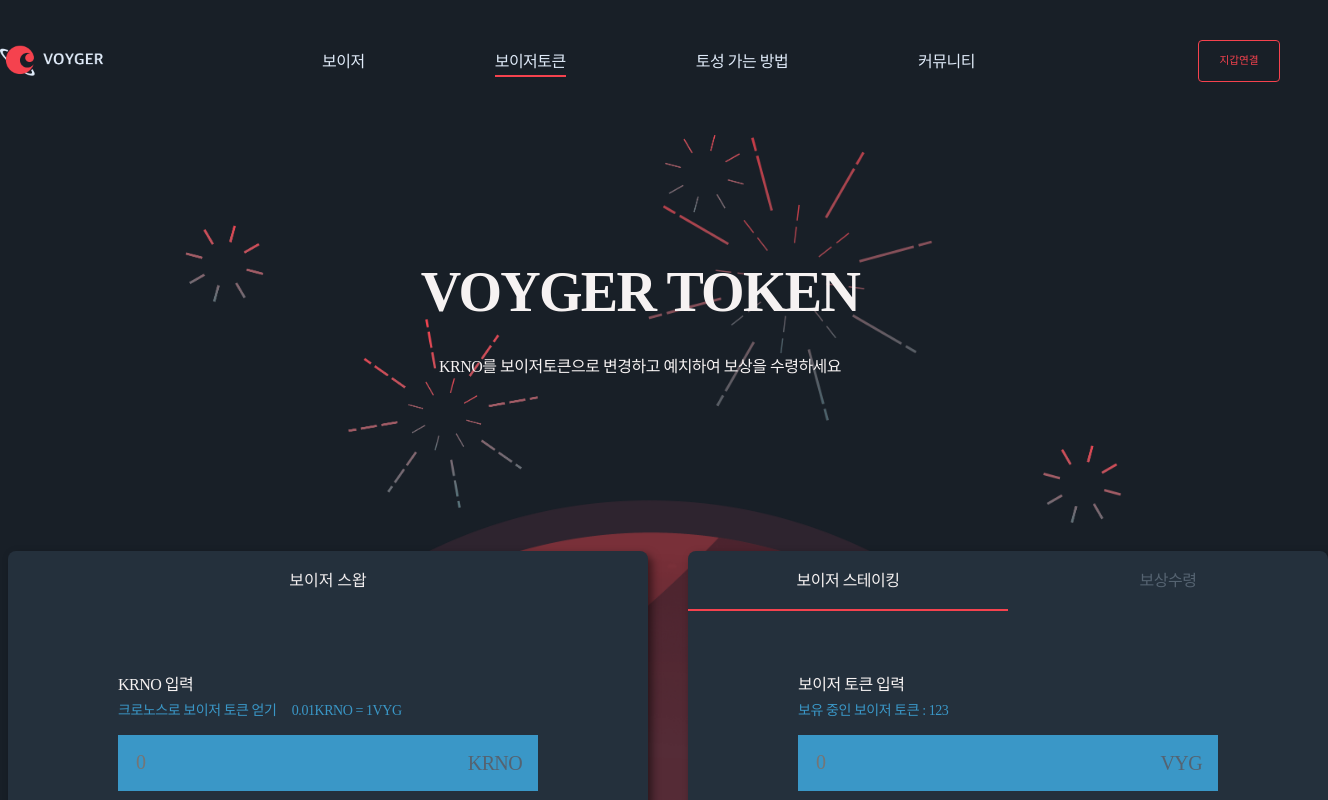
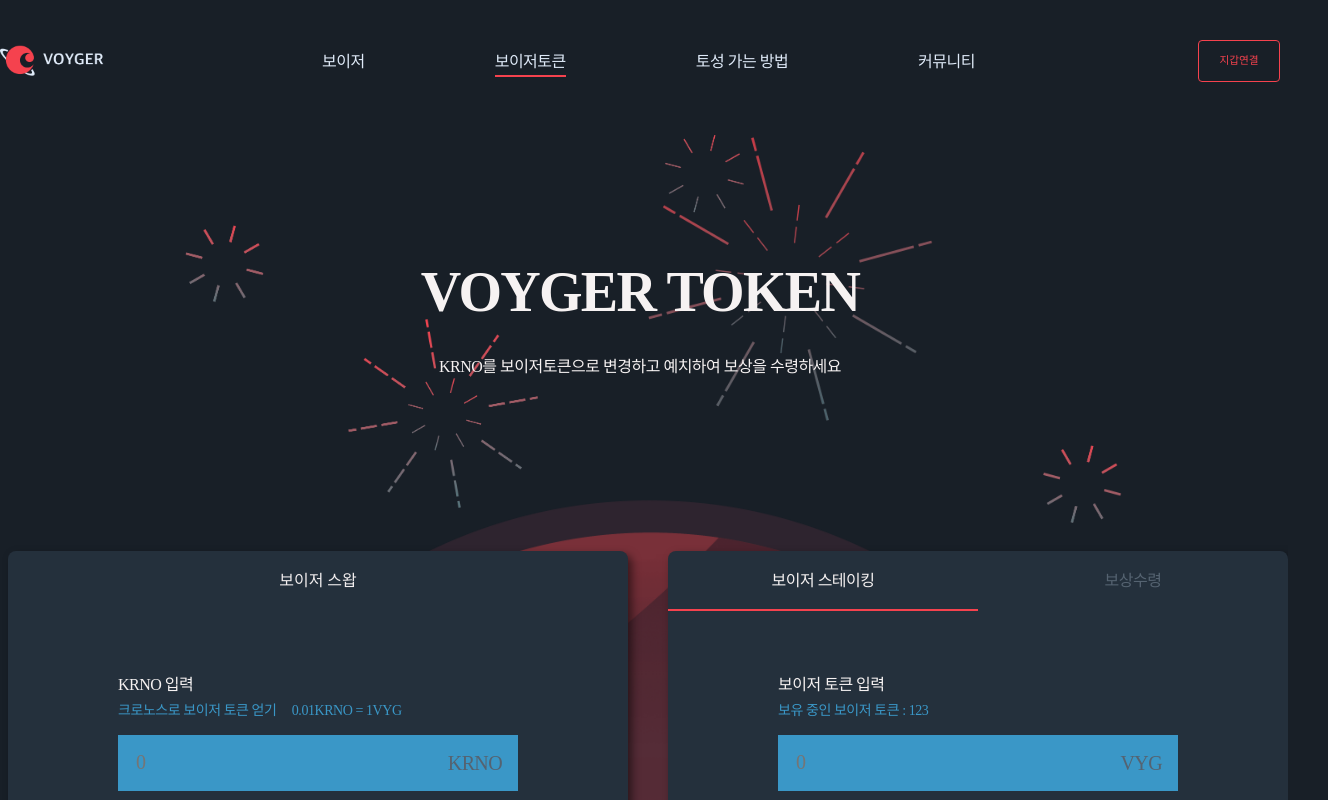
Before and after one commit to wndrms/Klay_Voyger, a React (Create React App) app: page /#/Voyger in a window 1280 px wide. Shown: the top 800 px of the page, 1328 px wide, since content can reach past the window. Built offline with nearby package versions, Linux system fonts and the light colour scheme.

Commit message:
css fix4

```diff
--- a/public/index.html
+++ b/public/index.html
@@ -13,7 +13,7 @@
     <link rel="manifest" href="%PUBLIC_URL%/manifest.json" />
     <title>React App</title>
   </head>
-  <body>
+  <body style="margin-bottom: 0">
     <div id="root"></div>
   </body>
 </html>
--- a/src/components/Main.scss
+++ b/src/components/Main.scss
@@ -100,8 +100,9 @@ main {
             .card-area {
                 position:absolute;
                 display: flex;
-                width: 1280px;
+                width: 1240px;
                 height: 600px;
+                box-sizing: content-box;
                 margin: 0 calc(50% - 640px);
 
                 z-index: 1;
--- a/src/components/Voyger.scss
+++ b/src/components/Voyger.scss
@@ -39,7 +39,7 @@ main {
             .card-area {
                 position:absolute;
                 display: flex;
-                width: 1280px;
+                width: 1240px;
                 margin: 0 calc(50% - 640px);
                 z-index: 1;
                 .short {
```
